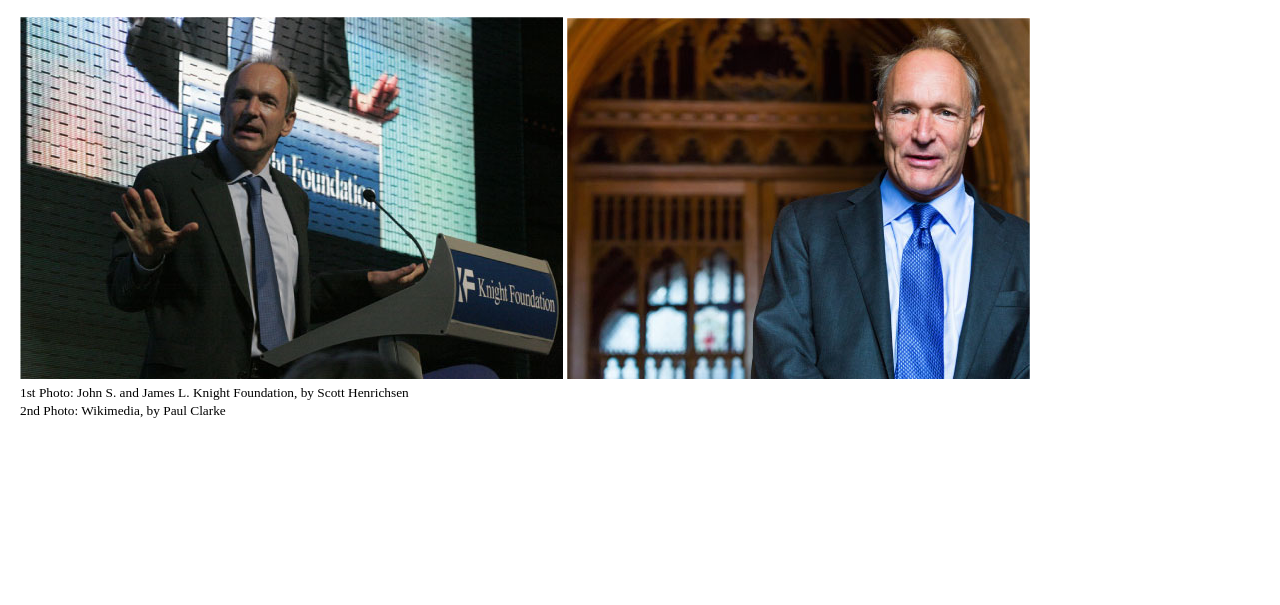
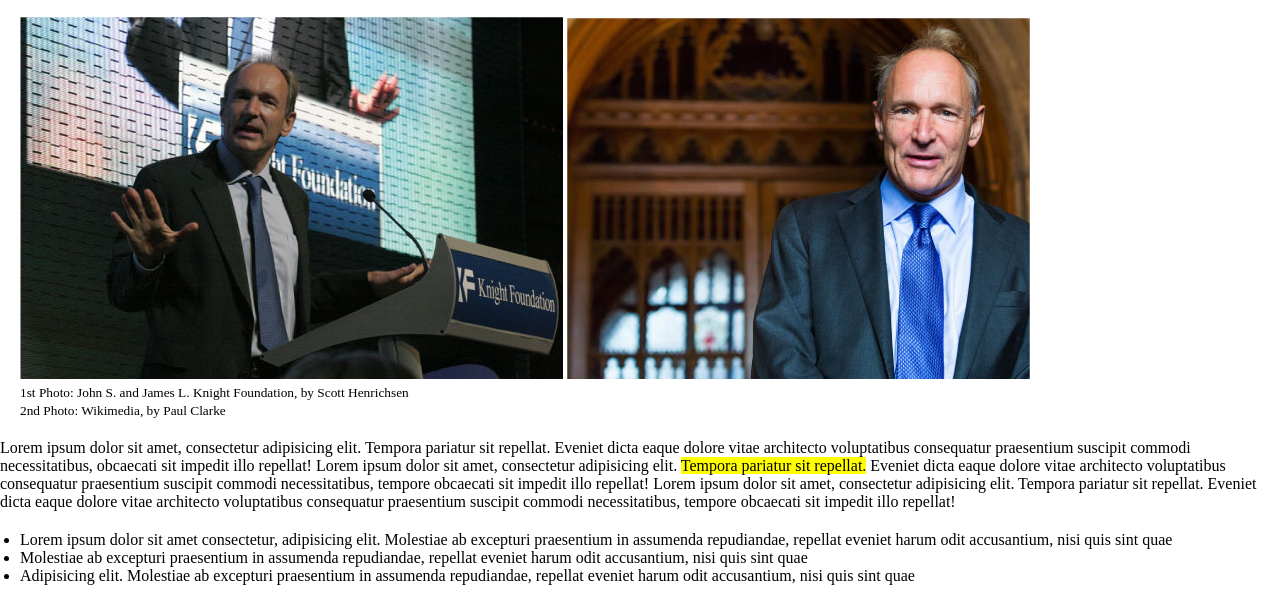
Before and after one commit to RaimondoCosma/html-css-booleaner, a plain HTML site: page index.html in a window 1280 px wide. Shown: the part 273-878 px from the top of the page. Before the commit the page ends 800 px from the top, so only its background shows below. Drawn offline with Linux system fonts and the light colour scheme.

Commit message:
Aggiunta sezione paragrafo più lista

```diff
--- a/css/style.css
+++ b/css/style.css
@@ -35,3 +35,7 @@ h1{
 .descrizione {
     margin: 0 0 20px 20px;
 }
+
+ul{
+    margin: 20px 0 20px 20px;
+}
--- a/index.html
+++ b/index.html
@@ -31,6 +31,16 @@
             <!-- /immagini-->
         </section>
         <!-- /Sezione Titolo immagini -->
+        <!-- Paragrafo più lista -->
+        <section>
+            <p>Lorem ipsum dolor sit amet, consectetur adipisicing elit. Tempora pariatur sit repellat. Eveniet dicta eaque dolore vitae architecto voluptatibus consequatur praesentium suscipit commodi necessitatibus, obcaecati sit impedit illo repellat! Lorem ipsum dolor sit amet, consectetur adipisicing elit. <mark>Tempora pariatur sit repellat.</mark> Eveniet dicta eaque dolore vitae architecto voluptatibus consequatur praesentium suscipit commodi necessitatibus, tempore obcaecati sit impedit illo repellat! Lorem ipsum dolor sit amet, consectetur adipisicing elit. Tempora pariatur sit repellat. Eveniet dicta eaque dolore vitae architecto voluptatibus consequatur praesentium suscipit commodi necessitatibus, tempore obcaecati sit impedit illo repellat!</p>
+            <ul>
+                <li>Lorem ipsum dolor sit amet consectetur, adipisicing elit. Molestiae ab excepturi praesentium in assumenda repudiandae, repellat eveniet harum odit accusantium, nisi quis sint quae </li>
+                <li>Molestiae ab excepturi praesentium in assumenda repudiandae, repellat eveniet harum odit accusantium, nisi quis sint quae </li>
+                <li>Adipisicing elit. Molestiae ab excepturi praesentium in assumenda repudiandae, repellat eveniet harum odit accusantium, nisi quis sint quae </li>
+            </ul>
+        </section>
+        <!-- /Paragrafo più lista -->
     </main>
     <footer></footer>
 </body>
```
